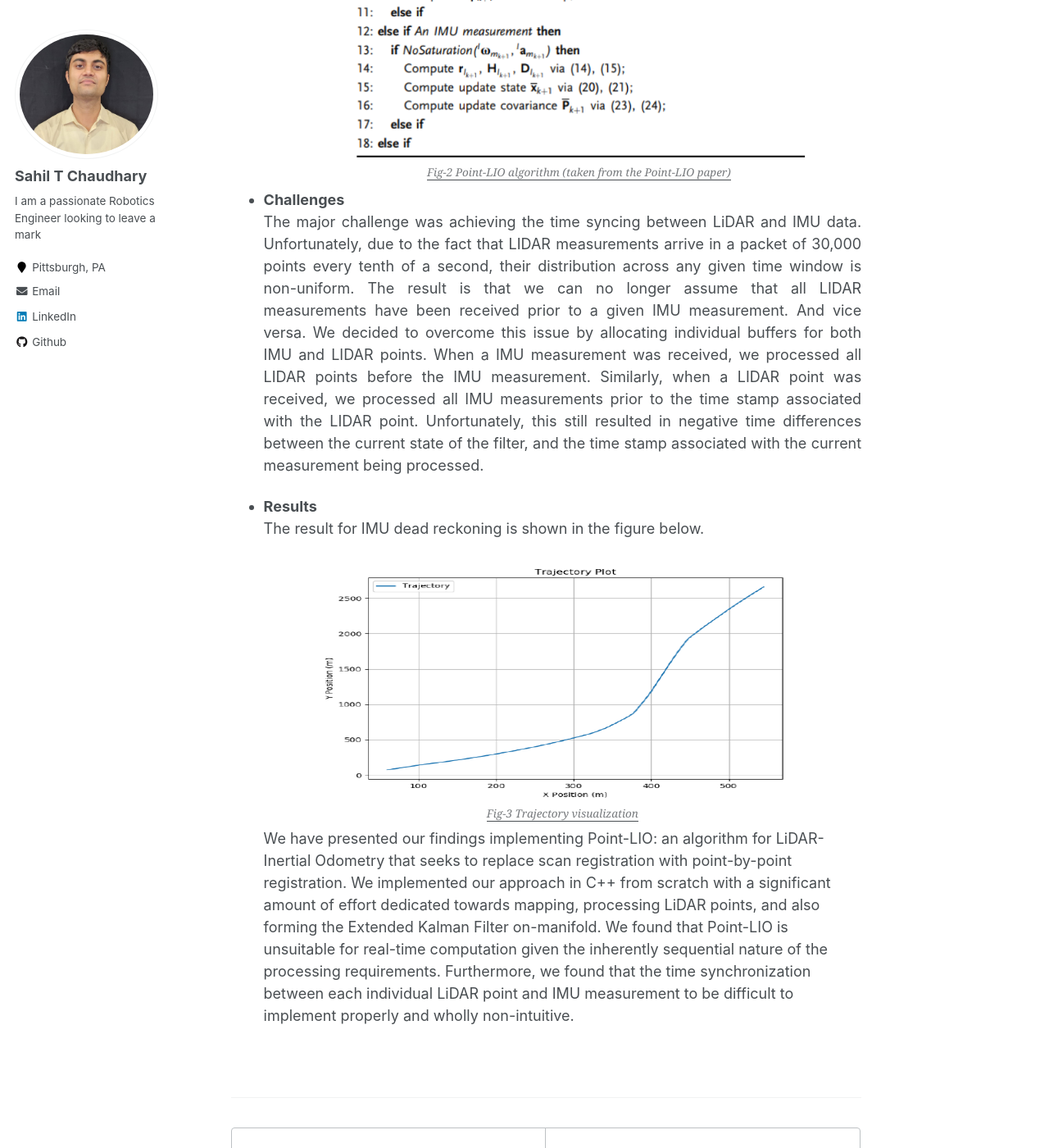
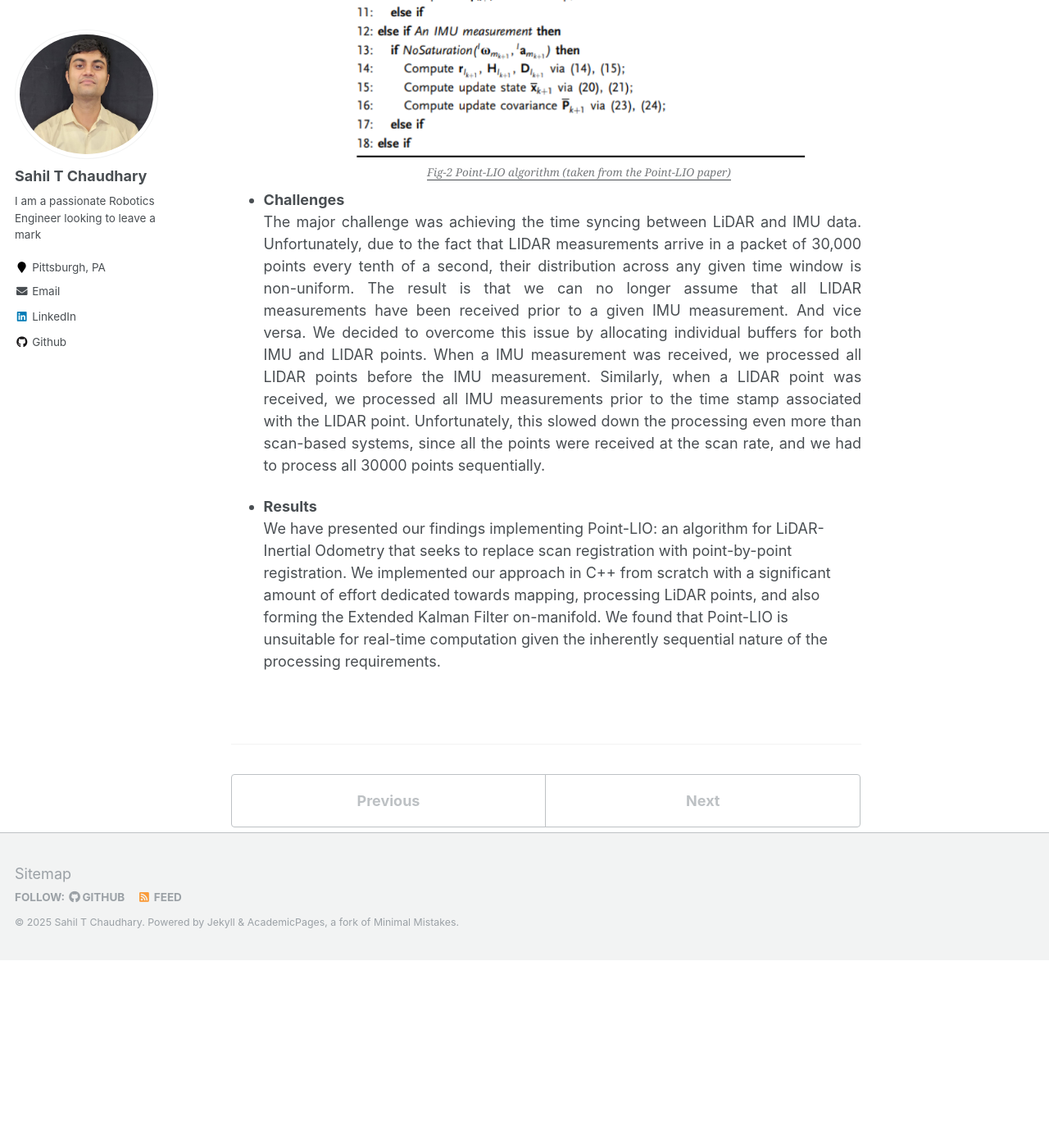
Before and after one commit to SahilTChaudhary/sahiltchaudhary.github.io, a Jekyll site: the page built from _portfolio/4_pointLIO.md, in a window 1280 px wide and 1400 px high, scrolled down 3087 px. Shown: the whole window at 82% size. Built offline with Jekyll 4.4.1, drawn with Linux system fonts in a browser that asks for light colours; after the commit the page ends 4258 px from its top, so only the background shows below that.

Commit message:
Modified Point-LIO story

```diff
--- a/_portfolio/4_pointLIO.md
+++ b/_portfolio/4_pointLIO.md
@@ -40,14 +40,9 @@ collection: portfolio
         </div>
         <figcaption style="text-align: center;"><u><em>Fig-2 Point-LIO algorithm (taken from the Point-LIO paper)</em></u></figcaption>
 
-* <p style="text-align: justify;"><b>Challenges</b><br>The major challenge was achieving the time syncing between LiDAR and IMU data. Unfortunately, due to the fact that LIDAR measurements arrive in a packet of 30,000 points every tenth of a second, their distribution across any given time window is non-uniform. The result is that we can no longer assume that all LIDAR measurements have been received prior to a given IMU measurement. And vice versa. We decided to overcome this issue by allocating individual buffers for both IMU and LIDAR points. When a IMU measurement was received, we processed all LIDAR points before the IMU measurement. Similarly, when a LIDAR point was received, we processed all IMU measurements prior to the time stamp associated with the LIDAR point. Unfortunately, this still resulted in negative time differences between the current state of the filter, and the time stamp associated with the current measurement being processed.</p>
+* <p style="text-align: justify;"><b>Challenges</b><br>The major challenge was achieving the time syncing between LiDAR and IMU data. Unfortunately, due to the fact that LIDAR measurements arrive in a packet of 30,000 points every tenth of a second, their distribution across any given time window is non-uniform. The result is that we can no longer assume that all LIDAR measurements have been received prior to a given IMU measurement. And vice versa. We decided to overcome this issue by allocating individual buffers for both IMU and LIDAR points. When a IMU measurement was received, we processed all LIDAR points before the IMU measurement. Similarly, when a LIDAR point was received, we processed all IMU measurements prior to the time stamp associated with the LIDAR point. Unfortunately, this slowed down the processing even more than scan-based systems, since all the points were received at the scan rate, and we had to process all 30000 points sequentially.</p>
+<!-- Unfortunately, this still resulted in negative time differences between the current state of the filter, and the time stamp associated with the current measurement being processed.</p> -->
 
 * <b>Results</b>
-    <p>The result for IMU dead reckoning is shown in the figure below.</p>
-
-    <div style="text-align:center">
-    <img src="/images/pointlio_traj_plot.png" alt="pointLIO_traj_plot" style="width:600px;height:300px;">
-    </div>
-    <figcaption style="text-align: center;"><u><em>Fig-3 Trajectory visualization</em></u></figcaption>
-
-    <p>We have presented our findings implementing Point-LIO: an algorithm for LiDAR-Inertial Odometry that seeks to replace scan registration with point-by-point registration. We implemented our approach in C++ from scratch with a significant amount of effort dedicated towards mapping, processing LiDAR points, and also forming the Extended Kalman Filter on-manifold. We found that Point-LIO is unsuitable for real-time computation given the inherently sequential nature of the processing requirements. Furthermore, we found that the time synchronization between each individual LiDAR point and IMU measurement to be difficult to implement properly and wholly non-intuitive.</p>
+    <p>We have presented our findings implementing Point-LIO: an algorithm for LiDAR-Inertial Odometry that seeks to replace scan registration with point-by-point registration. We implemented our approach in C++ from scratch with a significant amount of effort dedicated towards mapping, processing LiDAR points, and also forming the Extended Kalman Filter on-manifold. We found that Point-LIO is unsuitable for real-time computation given the inherently sequential nature of the processing requirements.</p>
+    <!-- Furthermore, we found that the time synchronization between each individual LiDAR point and IMU measurement to be difficult to implement properly and wholly non-intuitive.</p> -->
```
